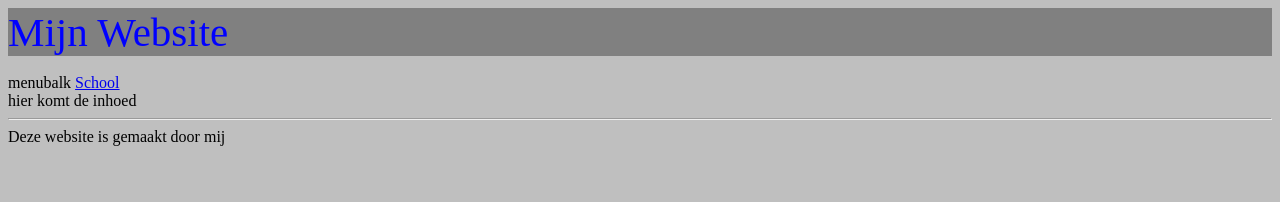
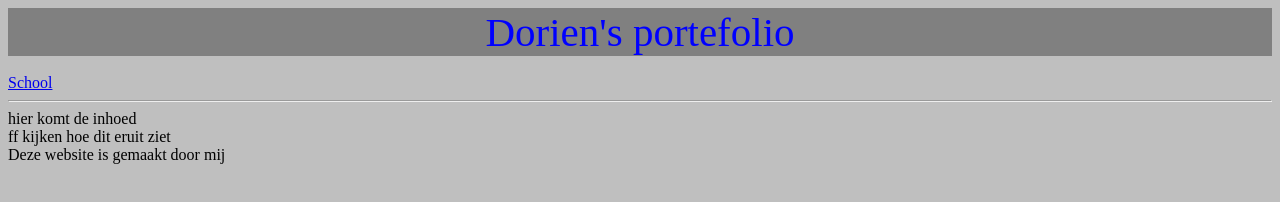
Before and after one commit to Dorien2005/Dorien2005.github.io, a plain HTML site: page HTML-CSS-02/index.html in a window 1280 px wide. Drawn offline with Linux system fonts and the light colour scheme.

Commit message:
opmaak veranderd+titel verbeterd

```diff
--- a/HTML-CSS-02/css/opmaak.css
+++ b/HTML-CSS-02/css/opmaak.css
@@ -2,6 +2,7 @@
   color: blue;
   font-size: 41px;
   background-color: #808080;
+  text-align: center;
 }
 
 #par{
--- a/HTML-CSS-02/index.html
+++ b/HTML-CSS-02/index.html
@@ -2,17 +2,21 @@
 <html lang="en" dir="ltr">
   <head>
     <meta charset="utf-8">
-    <title>duh</title>
+    <title>Portefolio Website</title>
     <link rel="stylesheet" href="css/opmaak.css" type="text/css">
   </head>
   <body>
-    <header id="header">Mijn Website</header>
+    <header id="header">Dorien's portefolio</header>
     <br>
-    <nav>menubalk
+    <nav>
       <a href="school.html">School</a>
     </nav>
-    <section>hier komt de inhoed</section>
-    <hr>
+      <hr>
+    <section>hier komt de inhoed
+      <article class="">
+        ff kijken hoe dit eruit ziet
+      </article>
+    </section>
     <footer id="footer">Deze website is gemaakt door mij</footer>
   </body>
 </html>
```
